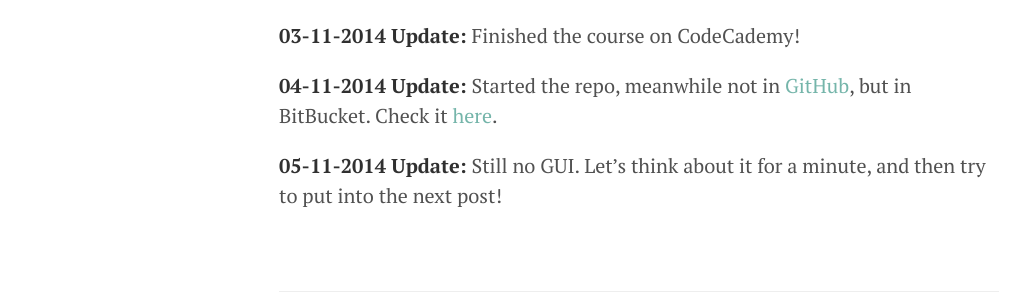
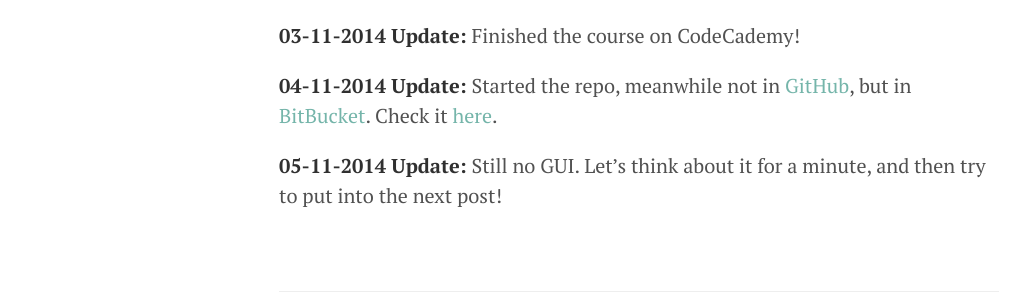
Before and after one commit to pietromenna/pietromenna.github.io, a Jekyll site: the page built from _posts/2014-10-19-many-delays.markdown, in a window 1280 px wide. Shown: the part 1011-1309 px from the top of the page, without its empty margins (1-1031 px from the left). Built offline with Jekyll 4.4.1, drawn with Linux system fonts in a browser that asks for light colours; Markdown is read by kramdown in place of the engine named in the settings; part of the change alters nothing that is shown.

```diff
--- a/_posts/2014-10-19-many-delays.markdown
+++ b/_posts/2014-10-19-many-delays.markdown
@@ -30,10 +30,11 @@ Cheers!
 
 **03-11-2014 Update:** Finished the course on CodeCademy!
 
-**04-11-2014 Update:** Started the repo, meanwhile not in [GitHub][2], but in BitBucket. Check it [here][3].
+**04-11-2014 Update:** Started the repo, meanwhile not in [GitHub][2], but in [BitBucket][3]. Check it [here][4].
 
 **05-11-2014 Update:** Still no GUI. Let's think about it for a minute, and then try to put into the next post!
 
 [1]: http://www.codecademy.com/
 [2]: http://github.com/
-[3]: http://bitbucket.org/pietromenna/tic-tac-toe/
+[3]: http://bitbucket.org/
+[4]: http://bitbucket.org/pietromenna/tic-tac-toe/
```
